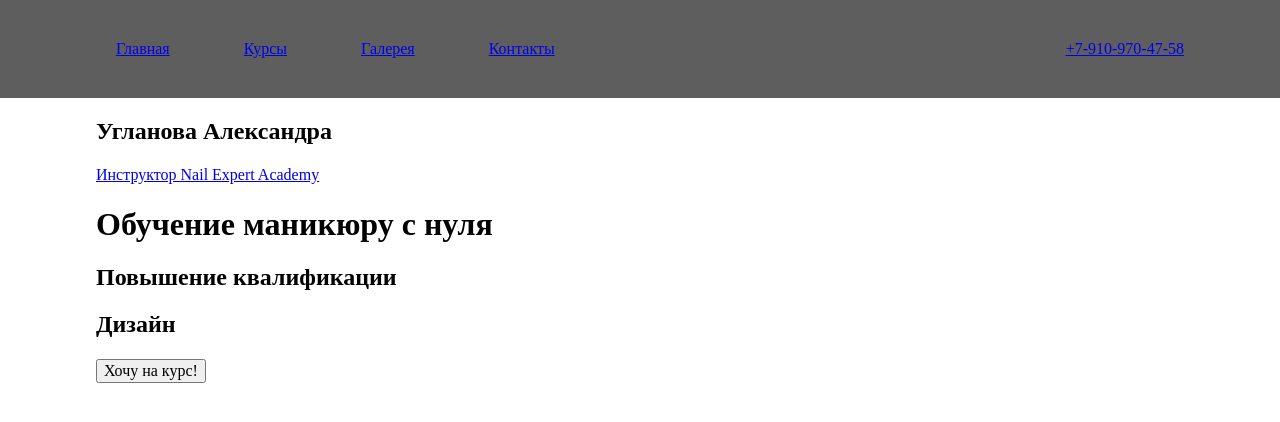
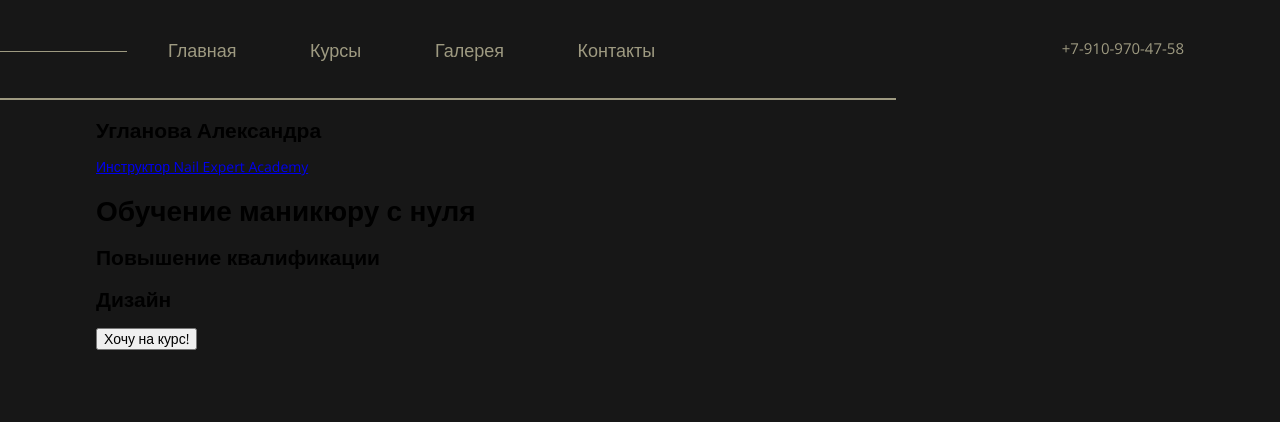
Before and after one commit to GerasimovRoman76/ideal_nails-school76, a website: page index.html in a window 1280 px wide. Drawn offline with nearby package versions, Linux system fonts and the light colour scheme.

Commit message:
feat: add header.sass

```diff
--- a/index.html
+++ b/index.html
@@ -6,6 +6,7 @@
   <meta http-equiv="X-UA-Compatible" content="ie=edge">
   <meta description="Школа ногтевого сервиса">
   <meta keywords="обучение маникюру в Ярославле, обучение маникюру">
+  <link href="https://fonts.googleapis.com/css?family=Open+Sans:300,400,600,700,800|Poiret+One|Roboto:100,300,400,500,700,900&display=swap&subset=cyrillic" rel="stylesheet">
   <link rel="stylesheet" href="css/normalize.css">
   <link rel="stylesheet" href="css/style.css">
   <title>Школа ногтевого сервиса Александры Углановой</title>
@@ -20,7 +21,7 @@
           <a href="#" class="nav__item">Галерея</a>
           <a href="#" class="nav__item">Контакты</a>
         </nav>
-        <a href="tel:+79109704883" class="phone contacts__phone">+7-910-970-47-58</a>
+        <a href="tel:+79109704883" class="phone menu__phone">+7-910-970-47-58</a>
         <!-- /.nav menu__nav -->
       </div>
       <!-- /.menu -->
--- /dev/null
+++ b/sass/_sittings.sass
@@ -0,0 +1,12 @@
+// font-family: 'Open Sans', sans-serif
+// font-family: 'Roboto', sans-serif
+// font-family: 'Poiret One', cursive
+
+html
+  background-color: #171717
+  font-size: 14px
+body
+  font-family: 'Open Sans', sans-serif
+  font-size: 1rem
+img
+  max-width: 100%
--- /dev/null
+++ b/sass/_variables.sass
@@ -0,0 +1,3 @@
+$dark: #171717
+$gold: #C5B873
+$light: #9E9A81
--- a/sass/style.sass
+++ b/sass/style.sass
@@ -1,2 +1,4 @@
+@import 'sittings'
+@import 'variables'
 @import 'grid'
 @import 'templates/header'
--- a/sass/templates/_header.sass
+++ b/sass/templates/_header.sass
@@ -1,10 +1,39 @@
 .header
-  background-color: #5E5E5E
+  position: relative
+  &::after
+    content: ''
+    position: absolute
+    left: 0
+    right: 0
+    bottom: 0
+    width: 70%
+    height: 2px
+    background-color: $light
 .menu
   display: flex
   justify-content: space-between
-  padding: 40px 0
+  padding: 2.85rem 0
+  margin-left: 5.142rem
+  &__phone
+    font-style: normal
+    font-weight: 300
+    font-size: 15px
+    text-decoration: none
+    color: $light
 .nav
-  margin-left: 20px
+  position: relative
+  &::before
+    content: ''
+    position: absolute
+    left: -431px
+    bottom: 9px
+    width: 70%
+    height: 1px
+    background-color: $light
   &__item
-    margin-right: 70px
+    margin-right: 5rem
+    font-style: normal
+    font-weight: 300
+    font-size: 1.285rem
+    text-decoration: none
+    color: $light
```
Also changed, not shown: css/style.css, 1 other file.
